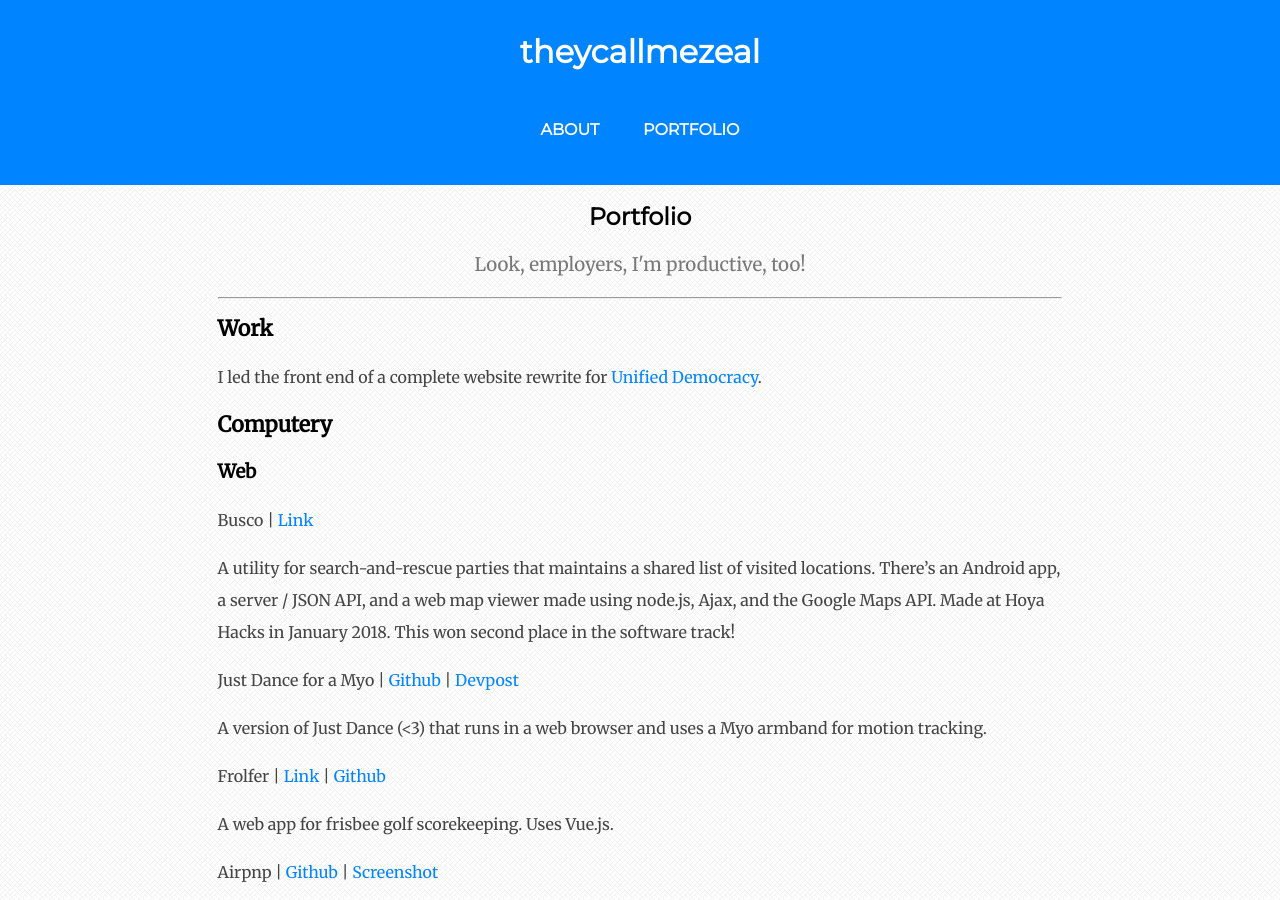
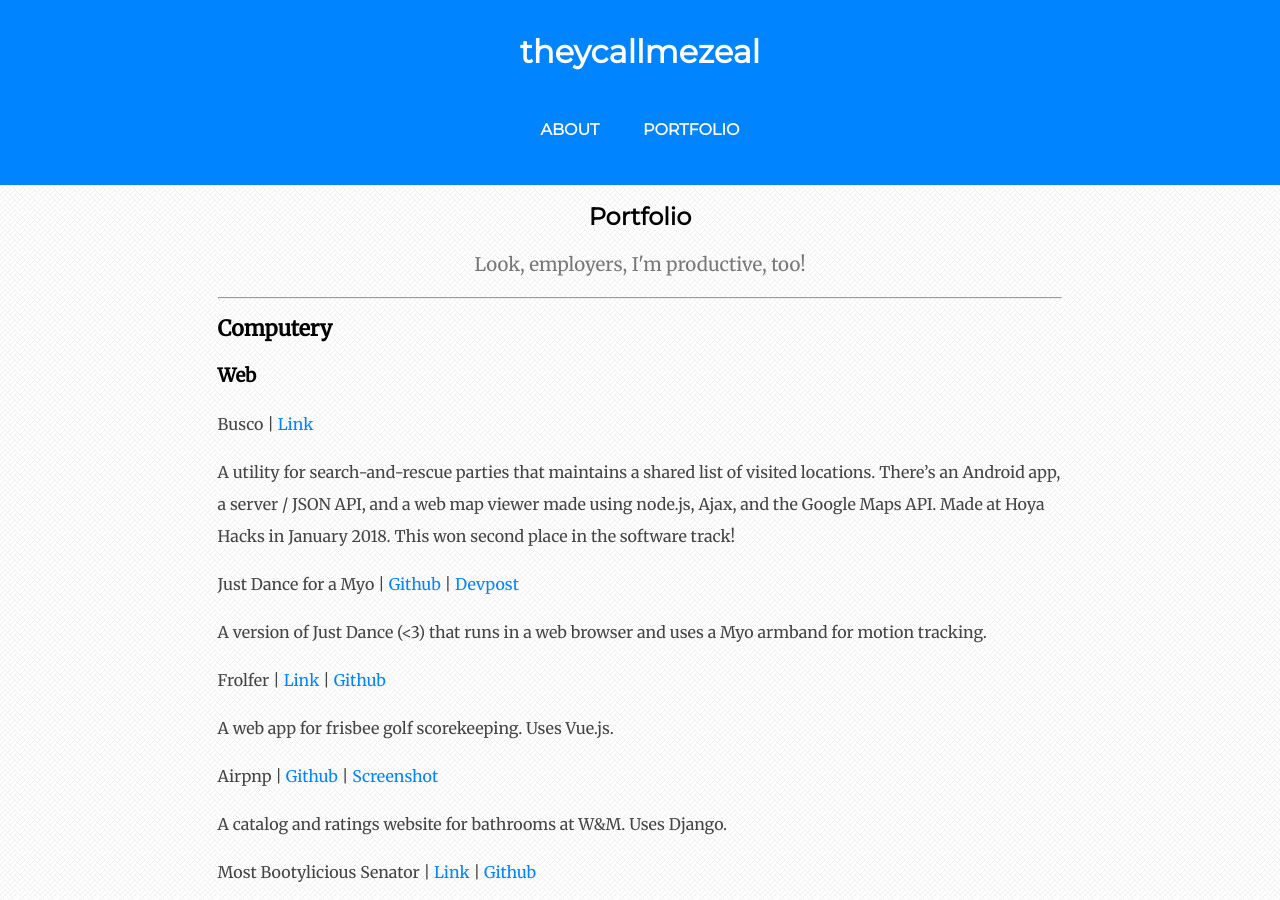
Before and after one commit to theycallmezeal/theycallmezeal.github.io, a Jekyll site: the page built from portfolio.md, in a window 1280 px wide and 900 px high. Built offline with Jekyll 4.4.1, drawn with Linux system fonts in a browser that asks for light colours.

Commit message:
Update portfolio.md

```diff
--- a/portfolio.md
+++ b/portfolio.md
@@ -3,9 +3,6 @@ layout: default
 title: Portfolio
 subtitle: Look, employers, I'm productive, too!
 ---
-# Work
-
-I led the front end of a complete website rewrite for [Unified Democracy](https://www.unifieddemocracy.org/).
 
 # Computery
 
```
